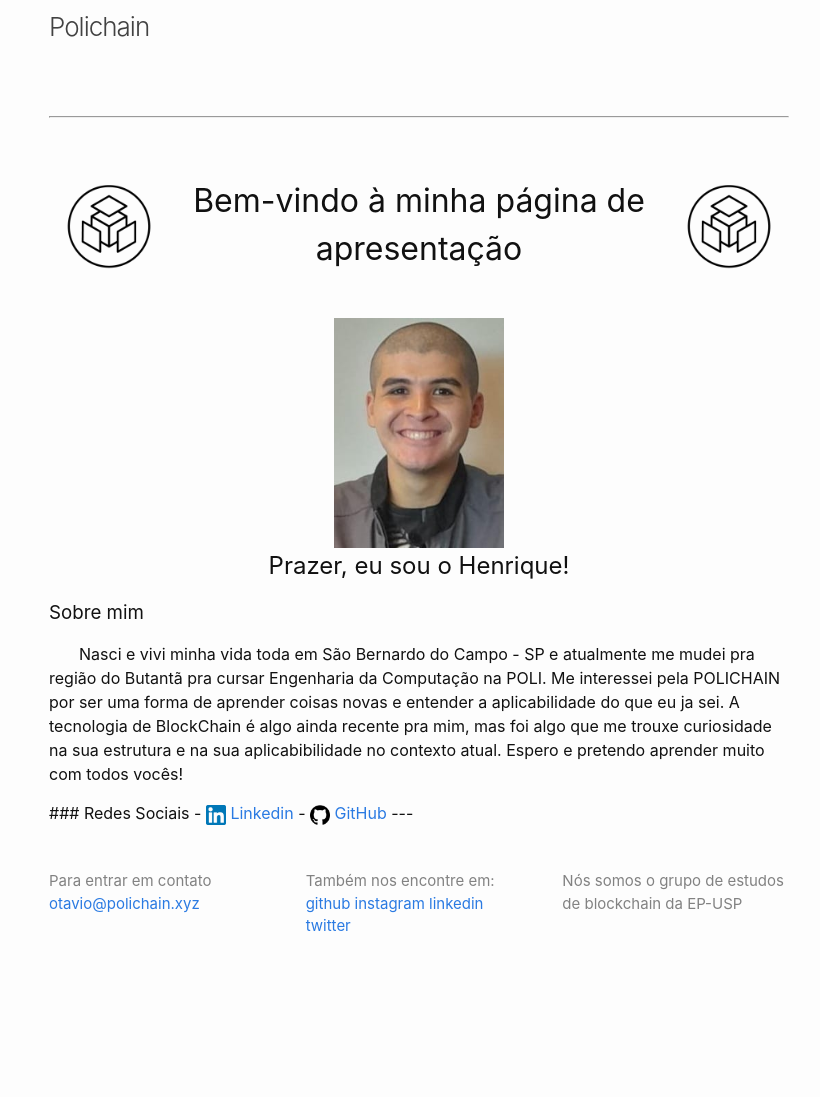
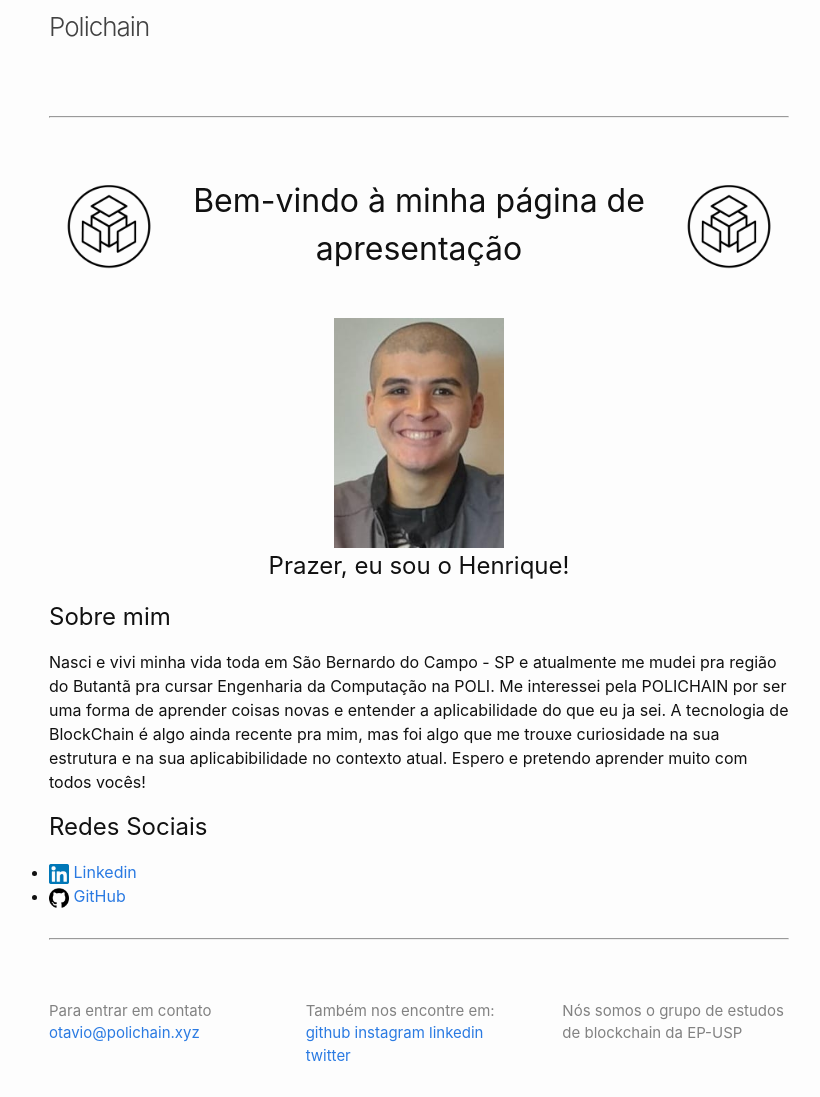
Before and after one commit to polichain/jekyll-website, a Jekyll site: the page built from _membros/henrique.markdown, in a window 1280 px wide. Shown: the whole page, without its empty margins (221-1041 px from the left). Built offline with Jekyll 4.4.1, drawn with Linux system fonts in a browser that asks for light colours; before the commit the page ends 968 px from its top, so only the background shows below that.

```diff
--- a/_membros/henrique.markdown
+++ b/_membros/henrique.markdown
@@ -16,14 +16,15 @@ title:  "Henrique Mantovan"
 <h2 style="text-align: center;"> Prazer, eu sou o Henrique! </h2>
 
 
-### Sobre mim
-<p style="text-indent: 30px;">
+## Sobre mim
+
 Nasci e vivi minha vida toda em São Bernardo do Campo - SP e atualmente me mudei pra região do Butantã pra cursar Engenharia da Computação na POLI. Me interessei pela POLICHAIN por ser uma forma de aprender coisas novas e entender a aplicabilidade do que eu ja sei. A tecnologia de BlockChain é algo ainda recente pra mim, mas  foi algo que me trouxe curiosidade na sua estrutura e na sua aplicabibilidade no contexto atual. Espero e pretendo aprender muito com todos vocês!
-<p>
 
 
-### Redes Sociais
-- <a href="https://www.linkedin.com/in/henrique-carvalho-12073030b/"><img src="../assets/logo_linkedin.png" alt="Linkedin" style="height: 20px"> Linkedin</a>
+## Redes Sociais
+
+
+- <a href="https://www.linkedin.com/in/henrique-carvalho-12073030b/"><img src="../assets/logo_linkedin.png" alt="Linkedin" style="height: 20px"> Linkedin</a> <br/>
 - <a href="https://github.com/henriquemantovan"><img src="../assets/logo_github.png" alt="GitHub" style="height: 20px"> GitHub</a>
 
 ---
```
Also changed, not shown: Gemfile.lock, _posts/2024-06-18-blockchain-rio.md (added).
